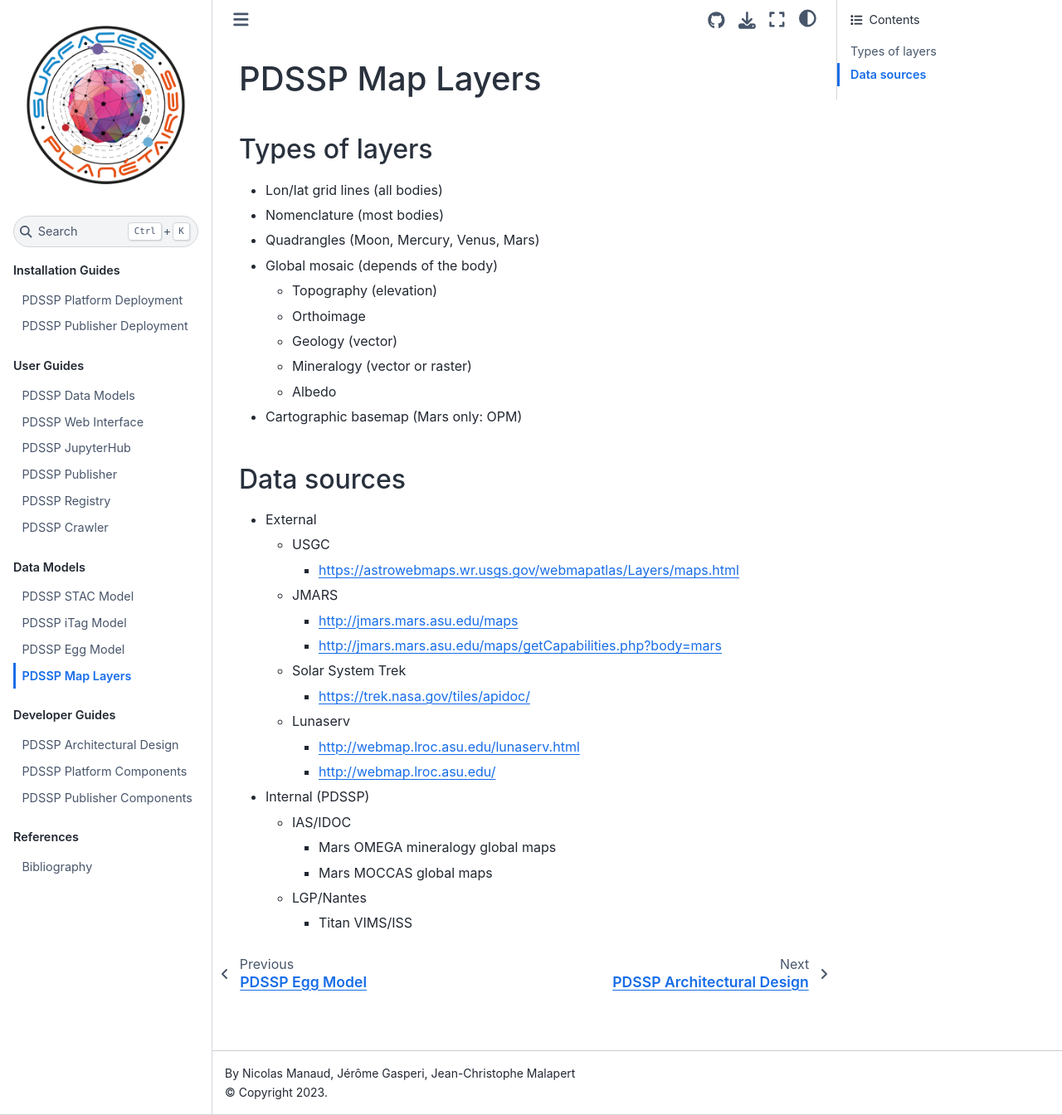
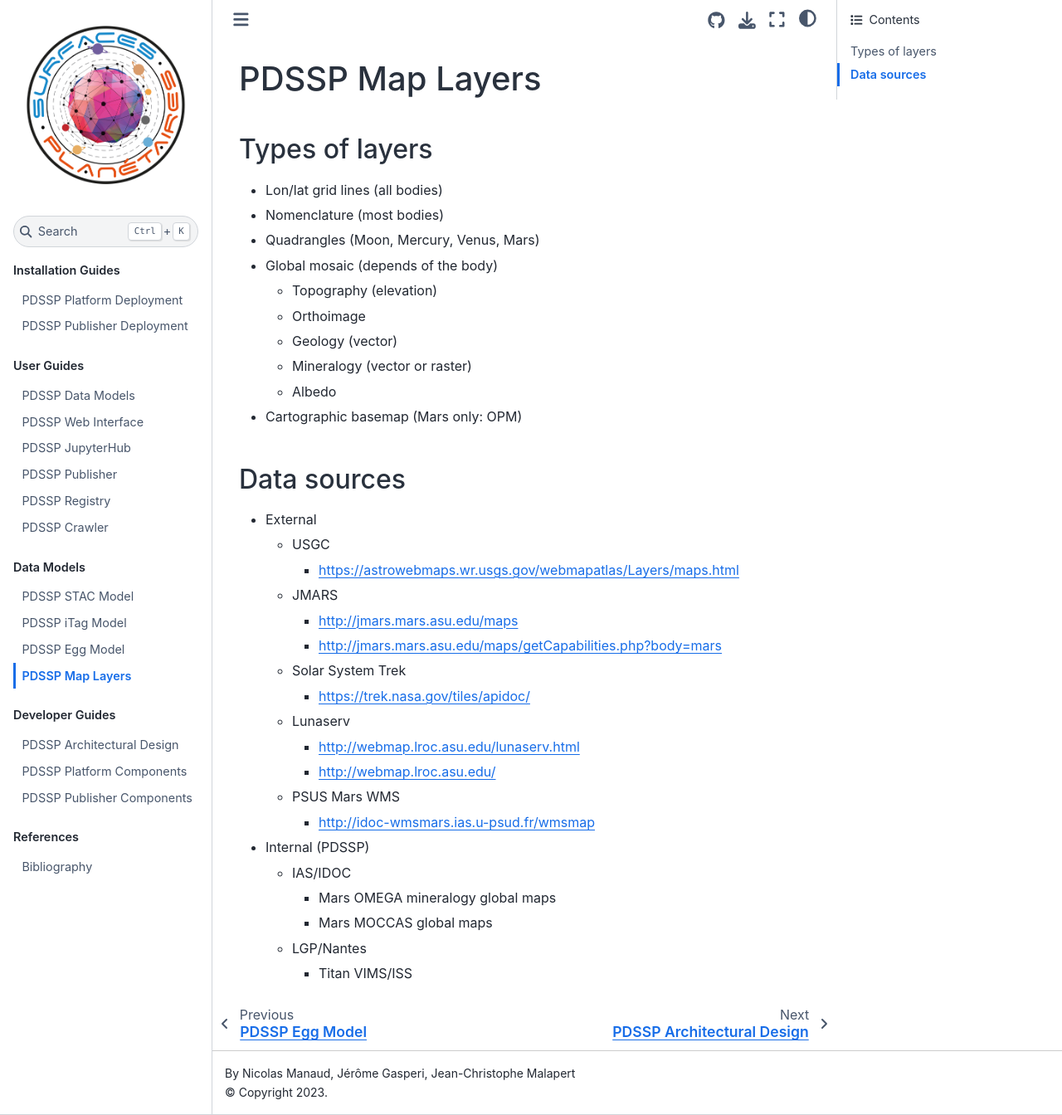
Before and after one commit to pdssp/pdssp-docs, a Jupyter Book: the page built from models/map_layers.md, in a window 1280 px wide and 1344 px high. Shown: the whole window at 83% size. Built offline with Jupyter Book 1.0.4 settings and Sphinx 7.4.7 and the Sphinx Book theme 1.1.4, drawn with Linux system fonts in a browser that asks for light colours.

```diff
--- a/models/map_layers.md
+++ b/models/map_layers.md
@@ -27,6 +27,8 @@
     - Lunaserv
         - [http://webmap.lroc.asu.edu/lunaserv.html](http://webmap.lroc.asu.edu/lunaserv.html)
         - [http://webmap.lroc.asu.edu/](http://webmap.lroc.asu.edu/)
+    - PSUS Mars WMS
+      - [http://idoc-wmsmars.ias.u-psud.fr/wmsmap](http://idoc-wmsmars.ias.u-psud.fr/wmsmap?)
 - Internal (PDSSP)
     - IAS/IDOC
         - Mars OMEGA mineralogy global maps
```
